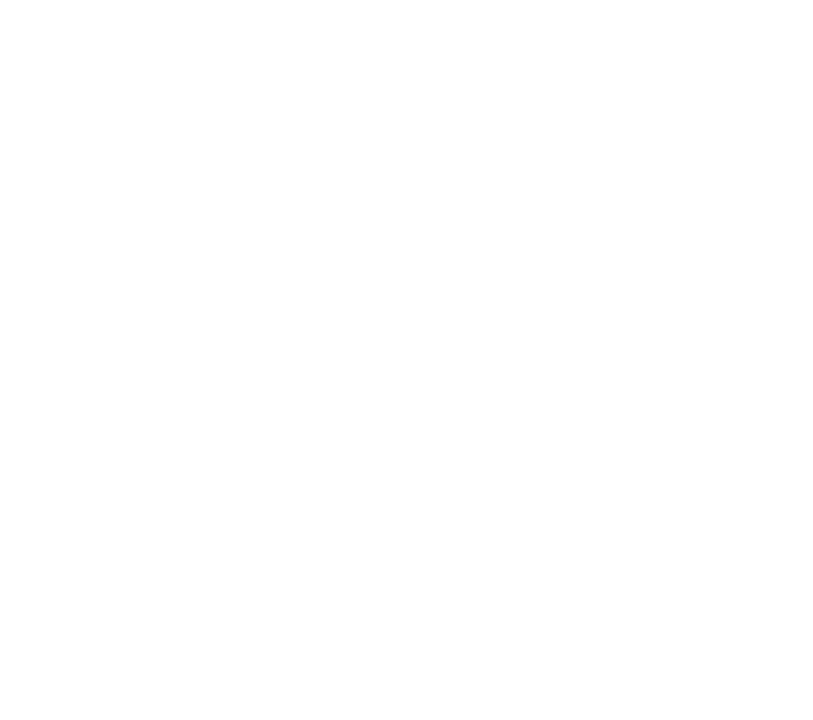
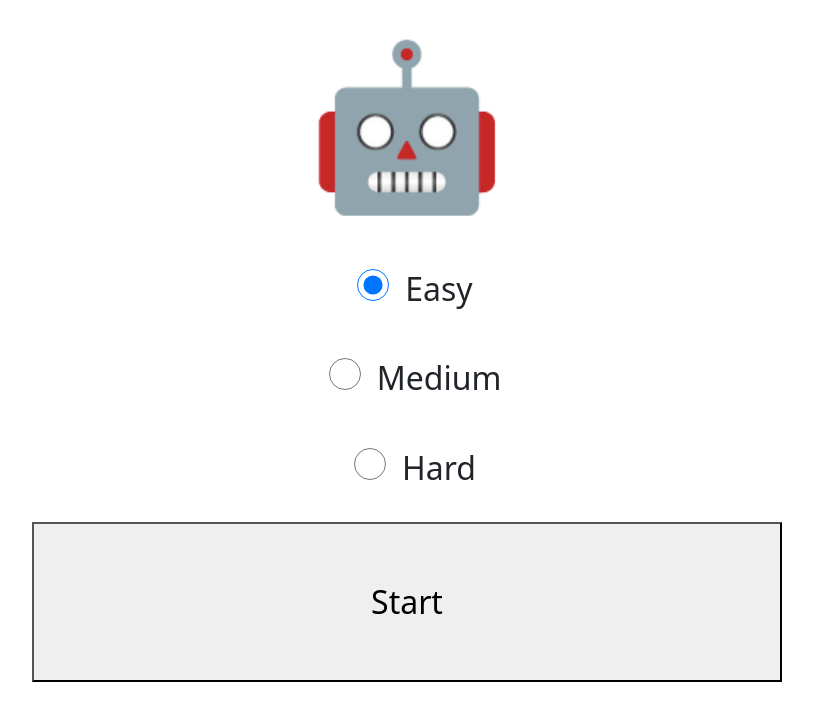
Before and after one commit to J3S5E/Tic-Tac-Toe_v2, a React (Create React App) app in the folder client/: page /cpu in a window 1280 px wide. Before the commit this address had no page. Shown: the top 720 px of the page, without its empty margins (233-1046 px from the left). Built offline with nearby package versions, Linux system fonts and the light colour scheme.

Commit message:
CPU screen added

```diff
--- a/client/src/App.css
+++ b/client/src/App.css
@@ -32,7 +32,57 @@
   from {
     transform: rotate(0deg);
   }
+
   to {
     transform: rotate(360deg);
   }
 }
+
+
+
+/* Main Manu */
+
+.MenuHeader {
+  color: black;
+  margin: auto;
+}
+
+.MenuItem {
+  text-align: center;
+  height: 10rem;
+  width: 80%;
+  font-size: 2rem;
+  margin: 1%;
+  max-width: 750px;
+}
+
+.GameTitle {
+  font-size: 4rem;
+  font-weight: bold;
+  margin-bottom: 4rem;
+}
+
+
+/* CPU select screen */
+
+.radio {
+  height: auto;
+}
+
+label.MenuItem {
+  max-width: 100%;
+}
+
+.radio input {
+  height: 2rem;
+  width: 2rem;
+  margin: 1rem;
+}
+
+.giant_emoji {
+  font-size: 10rem;
+}
+
+
+
+/* GAME */
--- a/client/src/App.js
+++ b/client/src/App.js
@@ -1,7 +1,9 @@
 import React from "react";
 import 'bootstrap/dist/css/bootstrap.min.css';
+import './App.css';
 import { BrowserRouter as Router, Routes, Route } from "react-router-dom";
 import HomeScreen from "./screens/HomeScreen";
+import Cpu from "./screens/Cpu";
 
 function App() {
 
@@ -10,6 +12,7 @@
       <Router>
         <Routes>
           <Route path="/" element={<HomeScreen />} />
+          <Route path="/cpu" element={<Cpu />} />
         </Routes>
       </Router>
     </>
--- /dev/null
+++ b/client/src/components/Game.js
@@ -0,0 +1,90 @@
+import React, { useEffect, useState } from "react";
+
+const Game = (props) => {
+
+    const { setup } = props;
+
+    const [board, setBoard] = useState(null);
+    const [player1, setPlayer1] = useState(null);
+    const [player2, setPlayer2] = useState(null);
+    const [current, setCurrent] = useState(null);
+
+    function resetBoard() {
+        var newBoard = [];
+        for (var i = 0; i < 9; i++) {
+            newBoard.push(i);
+        }
+        setBoard(newBoard);
+    }
+
+    useEffect(() => {
+
+        resetBoard();
+
+    }, []);
+
+
+    console.log(setup);
+
+
+    useEffect(() => {
+
+        // init
+        if (setup !== null && current === null) {
+            setPlayer1(setup.player1);
+            setPlayer2(setup.player2);
+
+            if (setup.startingPlayer === "P1") {
+                setCurrent(player1);
+            } else {
+                setCurrent(player2);
+            }
+        }
+
+        // check if game is over
+
+
+    }, [board, setup, current, player1, player2]);
+
+    return (
+        <div className="board">
+            <div className="board-row">
+                <div className="board-cell">
+                    {board[0]}
+                </div>
+                <div className="board-cell">
+                    {board[1]}
+                </div>
+                <div className="board-cell">
+                    {board[2]}
+                </div>
+            </div>
+            <div className="board-row">
+                <div className="board-cell">
+                    {board[3]}
+                </div>
+                <div className="board-cell">
+                    {board[4]}
+                </div>
+                <div className="board-cell">
+                    {board[5]}
+                </div>
+            </div>
+            <div className="board-row">
+                <div className="board-cell">
+                    {board[7]}
+                </div>
+                <div className="board-cell">
+                    {board[8]}
+                </div>
+                <div className="board-cell">
+                    {board[9]}
+                </div>
+            </div>
+        </div>
+    );
+
+
+}
+
+export default Game;
--- /dev/null
+++ b/client/src/components/MainMenu.js
@@ -0,0 +1,38 @@
+import React from "react";
+import { Link } from "react-router-dom";
+
+
+function MainMenu() {
+
+    return (
+
+        <>
+            <div className="Menu text-center">
+                <div className="MenuHeader GameTitle">
+                    ⛰📰✂<br></br>
+                    ❌'s and ⭕'s
+                </div>
+                <div className="MenuItems">
+                    <Link to="/cpu">
+                        <button className="MenuItem btn-default">
+                            Play Against a Computer
+                        </button>
+                    </Link>
+                    <Link to="/local">
+                        <button className="MenuItem btn-success">
+                            Play Against a Friend Locally
+                        </button>
+                    </Link>
+                    <Link to="/find">
+                        <button className="MenuItem btn-danger">
+                            Play Against a Person Online
+                        </button>
+                    </Link>
+                </div>
+            </div>
+        </>
+
+    );
+};
+
+export default MainMenu;
--- /dev/null
+++ b/client/src/screens/Cpu.js
@@ -0,0 +1,76 @@
+import React, { useState } from "react";
+import Game from "../components/Game";
+
+
+function HomeScreen() {
+
+    const [setup, setSetup] = useState(null);
+    const [difficulty, setDifficulty] = useState("easy");
+
+    function handleDifficulty() {
+
+        var start = "P1";
+        if (Math.random() > 0.5) {
+            start = "P2";
+        }
+
+        var p1 = "HUMAN";
+        var p2 = "CPU";
+        if (Math.random() > 0.5) {
+            p1 = "CPU";
+            p2 = "HUMAN";
+        }
+
+        setSetup({
+            setup: {
+                player1: p1,
+                player2: p2,
+                startingPlayer: start,
+                difficulty: difficulty
+            }
+        });
+    }
+
+    const submitHandler = (e) => {
+        e.preventDefault();
+        handleDifficulty();
+    };
+
+    return (
+        <>
+            {setup === null ? (
+                <form onSubmit={submitHandler}>
+                    <div className="Menu text-center">
+                        <div className="MenuHeader giant_emoji">
+                                🤖
+                        </div>
+                        <div className="MenuItems">
+                            <label className="MenuItem radio">
+                                <input type="radio" name="difficulty" value="easy" checked={difficulty === "easy"} onChange={((e) => setDifficulty(e.target.value))} />
+                                Easy
+                            </label>
+                            <label className="MenuItem radio">
+                                <input type="radio" name="difficulty" value="med" checked={difficulty === "med"} onChange={((e) => setDifficulty(e.target.value))} />
+                                Medium
+                            </label>
+                            <label className="MenuItem radio">
+                                <input type="radio" name="difficulty" value="hard" checked={difficulty === "hard"} onChange={((e) => setDifficulty(e.target.value))} />
+                                Hard
+                            </label>
+
+                            <button type="submit" className="MenuItem btn-default">
+                                Start
+                            </button>
+                        </div>
+                    </div>
+                </form>
+            ) : (
+                <Game setup={setup} />
+            )
+            }
+        </>
+
+    );
+}
+
+export default HomeScreen;
--- a/client/src/screens/HomeScreen.js
+++ b/client/src/screens/HomeScreen.js
@@ -1,5 +1,5 @@
 import React from "react";
-import MainMenu from "../components/Home/MainMenu";
+import MainMenu from "../components/MainMenu";
 
 
 function HomeScreen() {
```
Also changed, not shown: client/src/components/Home/MainMenu.js (deleted, +0 -13 lines).
